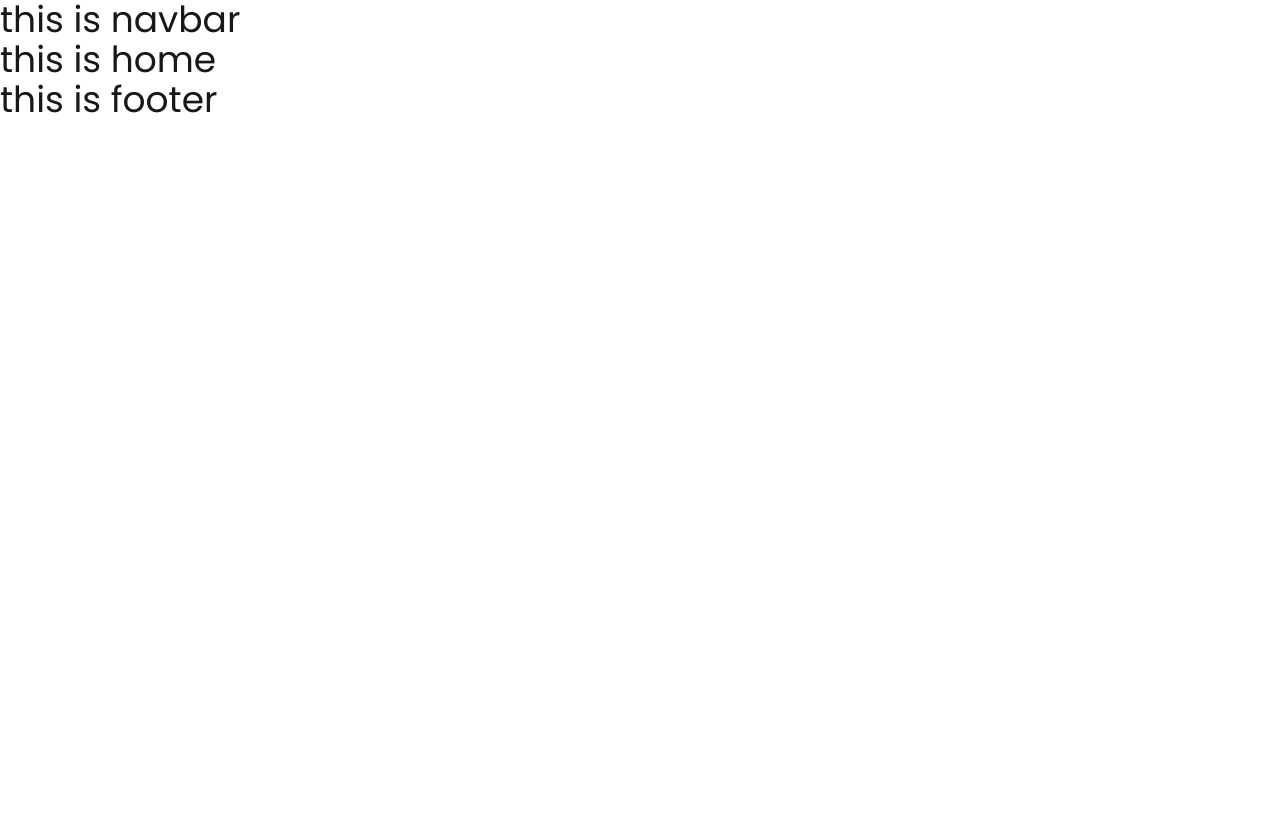
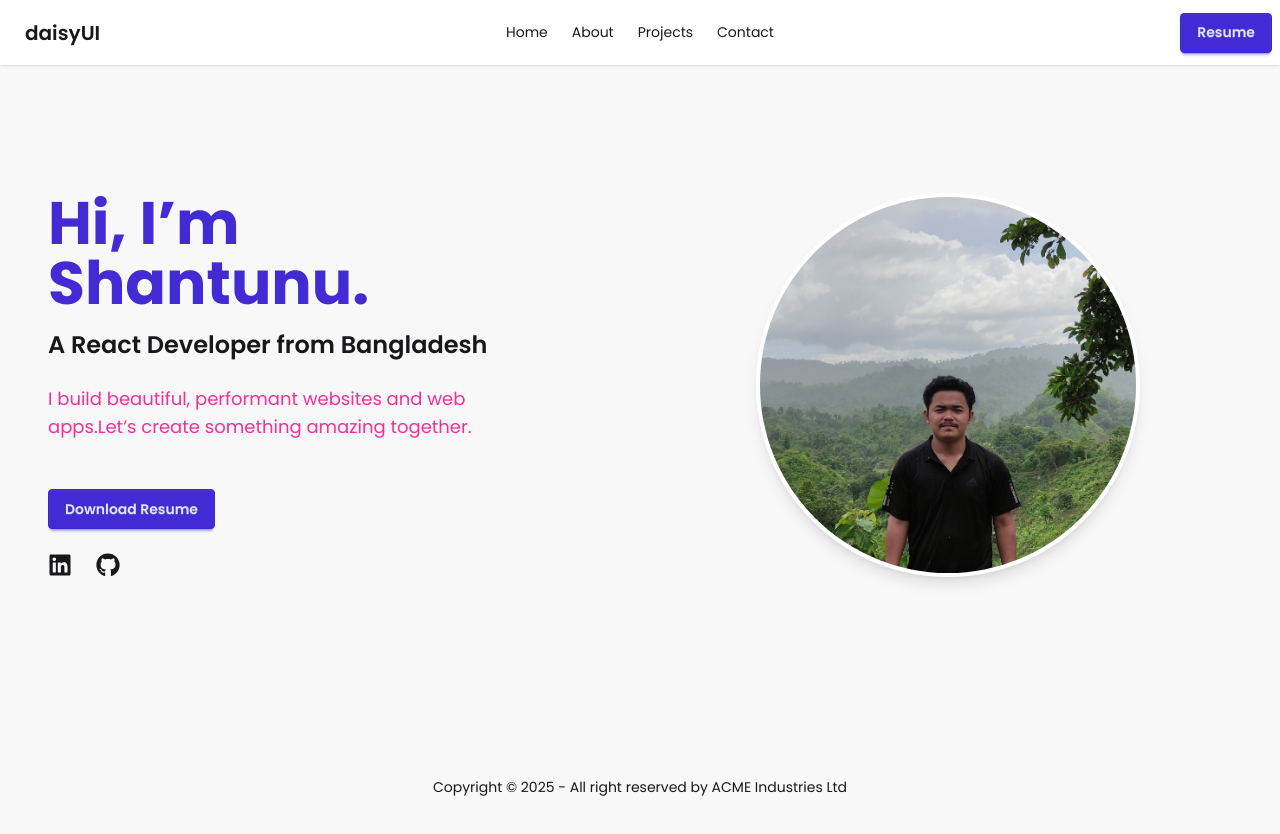
Before and after one commit to ChakmaShantunu/portfolio-2025, a React (Vite) app: page / in a window 1280 px wide. Shown: the top 834 px of the page. Before the commit the page ends 800 px from the top, so only its background shows below. Built offline with nearby package versions, Linux system fonts and the light colour scheme.

Commit message:
complete hero section, navbar and footer

```diff
--- a/package.json
+++ b/package.json
@@ -13,6 +13,7 @@
     "@tailwindcss/vite": "^4.1.11",
     "react": "^19.1.0",
     "react-dom": "^19.1.0",
+    "react-icons": "^5.5.0",
     "react-router": "^7.6.3",
     "tailwindcss": "^4.1.11"
   },
--- /dev/null
+++ b/src/components/Hero/Hero.jsx
@@ -0,0 +1,65 @@
+import React from 'react';
+import heroImg from '../../assets/images/profile3.jpg';
+import { FaGithub, FaLinkedin } from 'react-icons/fa';
+
+const Hero = () => {
+    return (
+        <section className="bg-base-200">
+            <div className="container flex flex-col justify-center p-6 mx-auto sm:py-12 lg:py-24 lg:flex-row lg:justify-between">
+
+                {/* Text Content */}
+                <div className="flex flex-col justify-center p-6 text-center rounded-sm lg:max-w-md xl:max-w-lg lg:text-left">
+                    <h1 className="text-3xl font-bold leading-none sm:text-6xl text-primary">
+                        Hi, I’m Shantunu.
+                    </h1>
+                    <h2 className="text-xl sm:text-2xl font-semibold text-base-content mt-4">
+                        A React Developer from Bangladesh
+                    </h2>
+                    <p className="mt-6 mb-8 text-lg sm:mb-12 text-secondary">
+                        I build beautiful, performant websites and web apps.
+                        <br className="hidden md:inline lg:hidden" />
+                        Let’s create something amazing together.
+                    </p>
+                    <div className="flex flex-col space-y-4 sm:items-center sm:justify-center sm:flex-row sm:space-y-0 sm:space-x-4 lg:justify-start">
+                        <button className="btn btn-primary btn-md">Download Resume</button>
+                    </div>
+                    <div className="flex mt-6 gap-6 sm:justify-center lg:justify-start text-2xl">
+                        <a
+                            href="https://www.linkedin.com/in/your-linkedin-username"
+                            target="_blank"
+                            rel="noreferrer"
+                            className="hover:text-primary transition-colors"
+                        >
+                            <FaLinkedin />
+                        </a>
+                        <a
+                            href="https://github.com/your-github-username"
+                            target="_blank"
+                            rel="noreferrer"
+                            className="hover:text-primary transition-colors"
+                        >
+                            <FaGithub />
+                        </a>
+                    </div>
+                </div>
+
+                {/* Image with design */}
+                <div className="relative flex items-center justify-center p-6 mt-8 lg:mt-0 lg:w-1/2 h-[28rem]">
+                    {/* Background Circles */}
+                    <div className="absolute w-56 h-56 bg-primary opacity-30 rounded-full top-0 left-16 blur-3xl -z-10"></div>
+                    <div className="absolute w-36 h-36 bg-accent opacity-40 rounded-full bottom-4 right-12 blur-xl -z-10"></div>
+
+                    {/* Profile Image */}
+                    <img
+                        src={heroImg}
+                        alt="Hero"
+                        className="object-cover w-48 h-48 sm:w-64 sm:h-64 md:w-72 md:h-72 lg:w-80 lg:h-80 xl:w-96 xl:h-96 rounded-full shadow-lg border-4 border-white mb-48 md:mb-0"
+                    />
+
+                </div>
+            </div>
+        </section>
+    );
+};
+
+export default Hero;
--- a/src/layouts/RootLayout.jsx
+++ b/src/layouts/RootLayout.jsx
@@ -5,11 +5,11 @@
 
 const RootLayout = () => {
     return (
-        <div>
+        <div className='max-w-7xl mx-auto bg-base-200'>
             <nav>
                 <Navbar></Navbar>
             </nav>
-            <div>
+            <div className='min-h-[calc(100vh-8rem)]'>
                 <Outlet></Outlet>
             </div>
             <footer>
--- a/src/pages/Home/Home.jsx
+++ b/src/pages/Home/Home.jsx
@@ -1,9 +1,10 @@
 import React from 'react';
+import Hero from '../../components/Hero/Hero';
 
 const Home = () => {
     return (
         <div>
-            <h2 className="text-4xl">this is home</h2>
+            <Hero></Hero>
         </div>
     );
 };
--- a/src/pages/shared/Footer/Footer.jsx
+++ b/src/pages/shared/Footer/Footer.jsx
@@ -2,9 +2,54 @@
 
 const Footer = () => {
     return (
-        <div>
-            <h2 className="text-4xl">this is footer</h2>
-        </div>
+        <footer className="footer footer-horizontal footer-center bg-base-200 text-base-content rounded p-10">
+            {/* <nav className="grid grid-flow-col gap-4">
+                <a className="link link-hover">About us</a>
+                <a className="link link-hover">Contact</a>
+                <a className="link link-hover">Jobs</a>
+                <a className="link link-hover">Press kit</a>
+            </nav> */}
+            {/* <nav>
+                <div className="grid grid-flow-col gap-4">
+                    <a>
+                        <svg
+                            xmlns="http://www.w3.org/2000/svg"
+                            width="24"
+                            height="24"
+                            viewBox="0 0 24 24"
+                            className="fill-current">
+                            <path
+                                d="M24 4.557c-.883.392-1.832.656-2.828.775 1.017-.609 1.798-1.574 2.165-2.724-.951.564-2.005.974-3.127 1.195-.897-.957-2.178-1.555-3.594-1.555-3.179 0-5.515 2.966-4.797 6.045-4.091-.205-7.719-2.165-10.148-5.144-1.29 2.213-.669 5.108 1.523 6.574-.806-.026-1.566-.247-2.229-.616-.054 2.281 1.581 4.415 3.949 4.89-.693.188-1.452.232-2.224.084.626 1.956 2.444 3.379 4.6 3.419-2.07 1.623-4.678 2.348-7.29 2.04 2.179 1.397 4.768 2.212 7.548 2.212 9.142 0 14.307-7.721 13.995-14.646.962-.695 1.797-1.562 2.457-2.549z"></path>
+                        </svg>
+                    </a>
+                    <a>
+                        <svg
+                            xmlns="http://www.w3.org/2000/svg"
+                            width="24"
+                            height="24"
+                            viewBox="0 0 24 24"
+                            className="fill-current">
+                            <path
+                                d="M19.615 3.184c-3.604-.246-11.631-.245-15.23 0-3.897.266-4.356 2.62-4.385 8.816.029 6.185.484 8.549 4.385 8.816 3.6.245 11.626.246 15.23 0 3.897-.266 4.356-2.62 4.385-8.816-.029-6.185-.484-8.549-4.385-8.816zm-10.615 12.816v-8l8 3.993-8 4.007z"></path>
+                        </svg>
+                    </a>
+                    <a>
+                        <svg
+                            xmlns="http://www.w3.org/2000/svg"
+                            width="24"
+                            height="24"
+                            viewBox="0 0 24 24"
+                            className="fill-current">
+                            <path
+                                d="M9 8h-3v4h3v12h5v-12h3.642l.358-4h-4v-1.667c0-.955.192-1.333 1.115-1.333h2.885v-5h-3.808c-3.596 0-5.192 1.583-5.192 4.615v3.385z"></path>
+                        </svg>
+                    </a>
+                </div>
+            </nav> */}
+            <aside>
+                <p>Copyright © {new Date().getFullYear()} - All right reserved by ACME Industries Ltd</p>
+            </aside>
+        </footer>
     );
 };
 
--- a/src/pages/shared/Navbar/Navbar.jsx
+++ b/src/pages/shared/Navbar/Navbar.jsx
@@ -1,9 +1,41 @@
 import React from 'react';
+import { NavLink } from 'react-router';
 
 const Navbar = () => {
+
+    const activeClass = ({ isActive }) => {
+        isActive ? 'text-primary font-semibold' : 'text-base-content hover:text-primary'
+    }
+
+    const navLinks = <>
+        <li><NavLink to='/' className={activeClass}>Home</NavLink></li>
+        <li><NavLink to='/about' className={activeClass}>About</NavLink></li>
+        <li><NavLink to='/projects' className={activeClass}>Projects</NavLink></li>
+        <li><NavLink to='/contact' className={activeClass}>Contact</NavLink></li>
+    </>
     return (
-        <div>
-            <h2 className="text-4xl">this is navbar</h2>
+        <div className="navbar bg-base-100 shadow-sm">
+            <div className="navbar-start">
+                <div className="dropdown">
+                    <div tabIndex={0} role="button" className="btn btn-ghost lg:hidden">
+                        <svg xmlns="http://www.w3.org/2000/svg" className="h-5 w-5" fill="none" viewBox="0 0 24 24" stroke="currentColor"> <path strokeLinecap="round" strokeLinejoin="round" strokeWidth="2" d="M4 6h16M4 12h8m-8 6h16" /> </svg>
+                    </div>
+                    <ul
+                        tabIndex={0}
+                        className="menu menu-sm dropdown-content bg-base-100 rounded-box z-1 mt-3 w-52 p-2 shadow">
+                        {navLinks}
+                    </ul>
+                </div>
+                <a className="btn btn-ghost text-xl">daisyUI</a>
+            </div>
+            <div className="navbar-center hidden lg:flex">
+                <ul className="menu menu-horizontal px-1">
+                    {navLinks}
+                </ul>
+            </div>
+            <div className="navbar-end">
+                <button className='btn btn-primary'>Resume</button>
+            </div>
         </div>
     );
 };
```
Also changed, not shown: src/assets/images/profile3.jpg (added), 1 other file (tests, documents, lock files or other folders).
